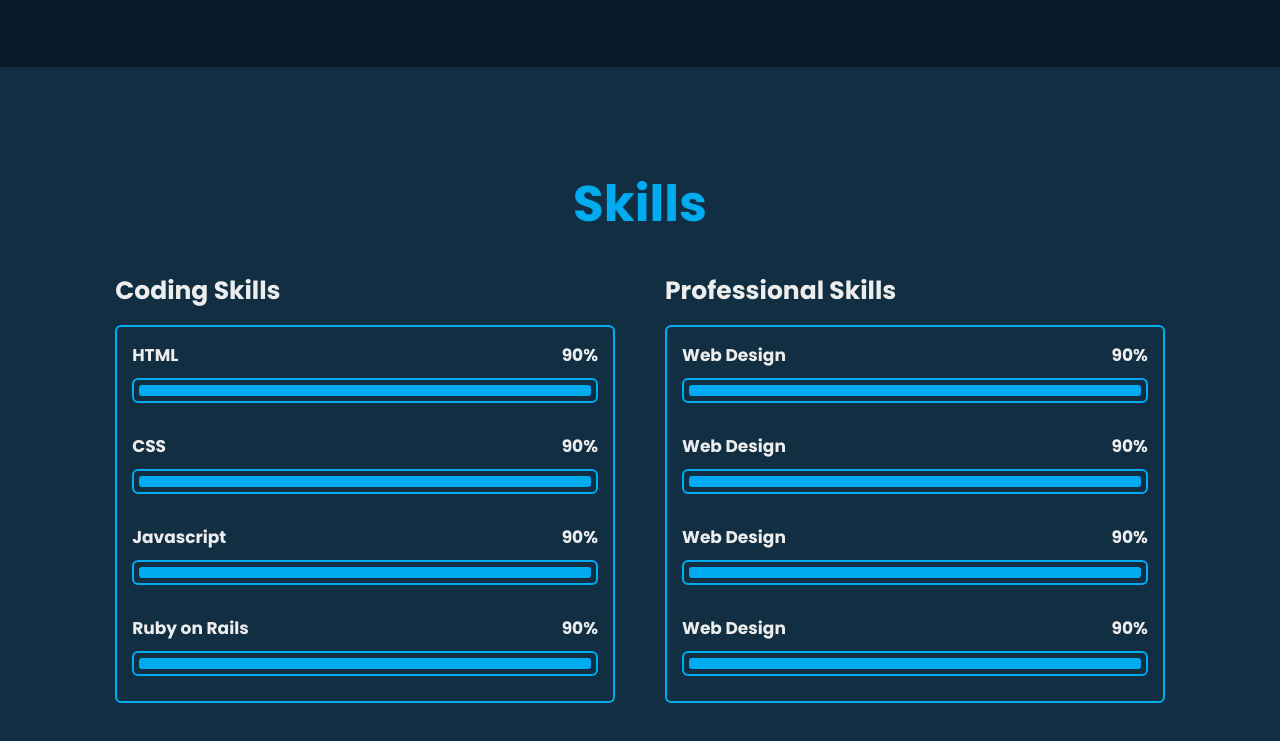
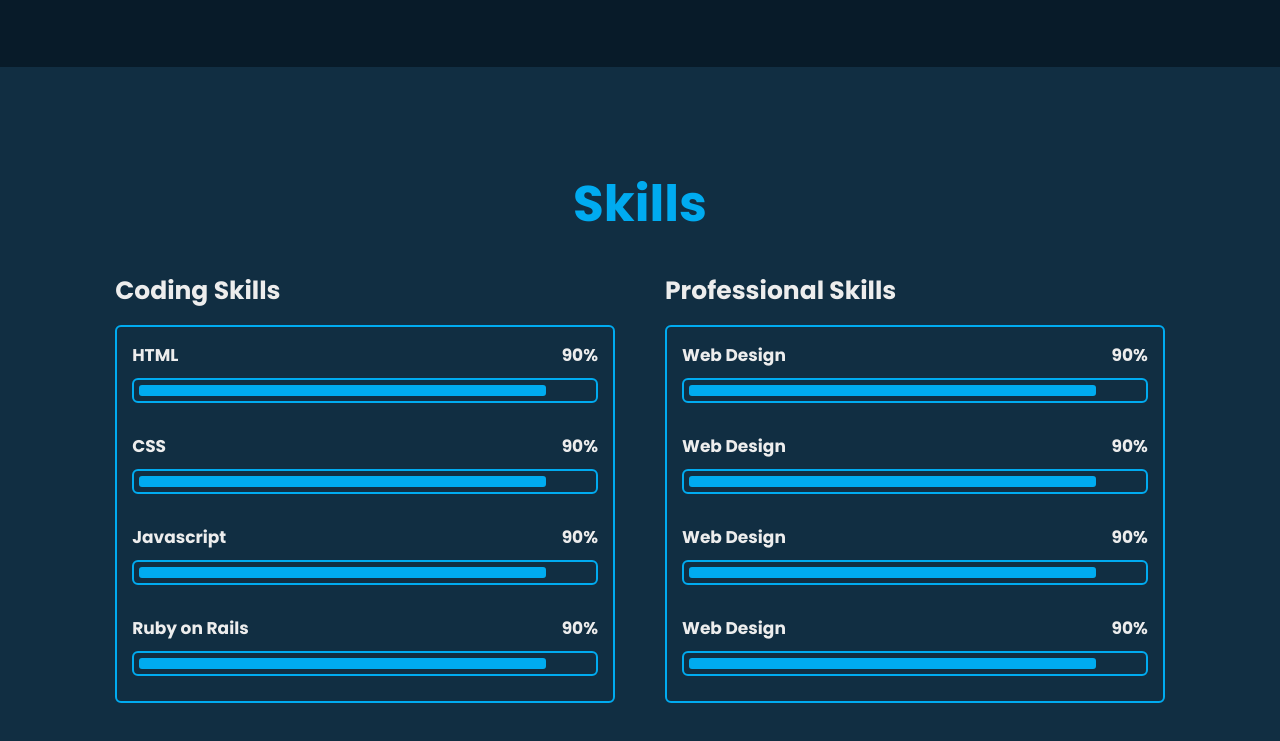
Before and after one commit to wongki777/my-profile, a plain HTML site: page index.html in a window 1280 px wide. Shown: the part 2417-3158 px from the top of the page. Drawn offline with nearby package versions, Linux system fonts and the light colour scheme.

Commit message:
skills section done

```diff
--- a/css/style.css
+++ b/css/style.css
@@ -415,6 +415,25 @@ span {
     border: .2rem solid var(--main-color);
     border-radius: .6rem;
     padding: .5rem 1.5rem;
+    z-index: 1;
+    overflow: hidden;
+}
+
+.skills-box .skills-content::before {
+    content: '';
+    position: absolute;
+    top: 0;
+    bottom: 0;
+    left: 0;
+    width: 0;
+    height: 100%;
+    background: var(--bg-color);
+    z-index: -1;
+    transition: .5s;
+}
+
+.skills-box .skills-content:hover::before {
+    width: 100%;
 }
 
 .skills-content .progress {
@@ -445,3 +464,35 @@ span {
     border-radius: .3rem;
     background: var(--main-color);
 }
+
+.skills-column:nth-child(1) .skills-content .progress:nth-child(1) .bar span {
+    width: 90%;
+}
+
+.skills-column:nth-child(1) .skills-content .progress:nth-child(2) .bar span {
+    width: 90%;
+}
+
+.skills-column:nth-child(1) .skills-content .progress:nth-child(3) .bar span {
+    width: 90%;
+}
+
+.skills-column:nth-child(1) .skills-content .progress:nth-child(4) .bar span {
+    width: 90%;
+}
+
+.skills-column:nth-child(2) .skills-content .progress:nth-child(1) .bar span {
+    width: 90%;
+}
+
+.skills-column:nth-child(2) .skills-content .progress:nth-child(2) .bar span {
+    width: 90%;
+}
+
+.skills-column:nth-child(2) .skills-content .progress:nth-child(3) .bar span {
+    width: 90%;
+}
+
+.skills-column:nth-child(2) .skills-content .progress:nth-child(4) .bar span {
+    width: 90%;
+}
```
